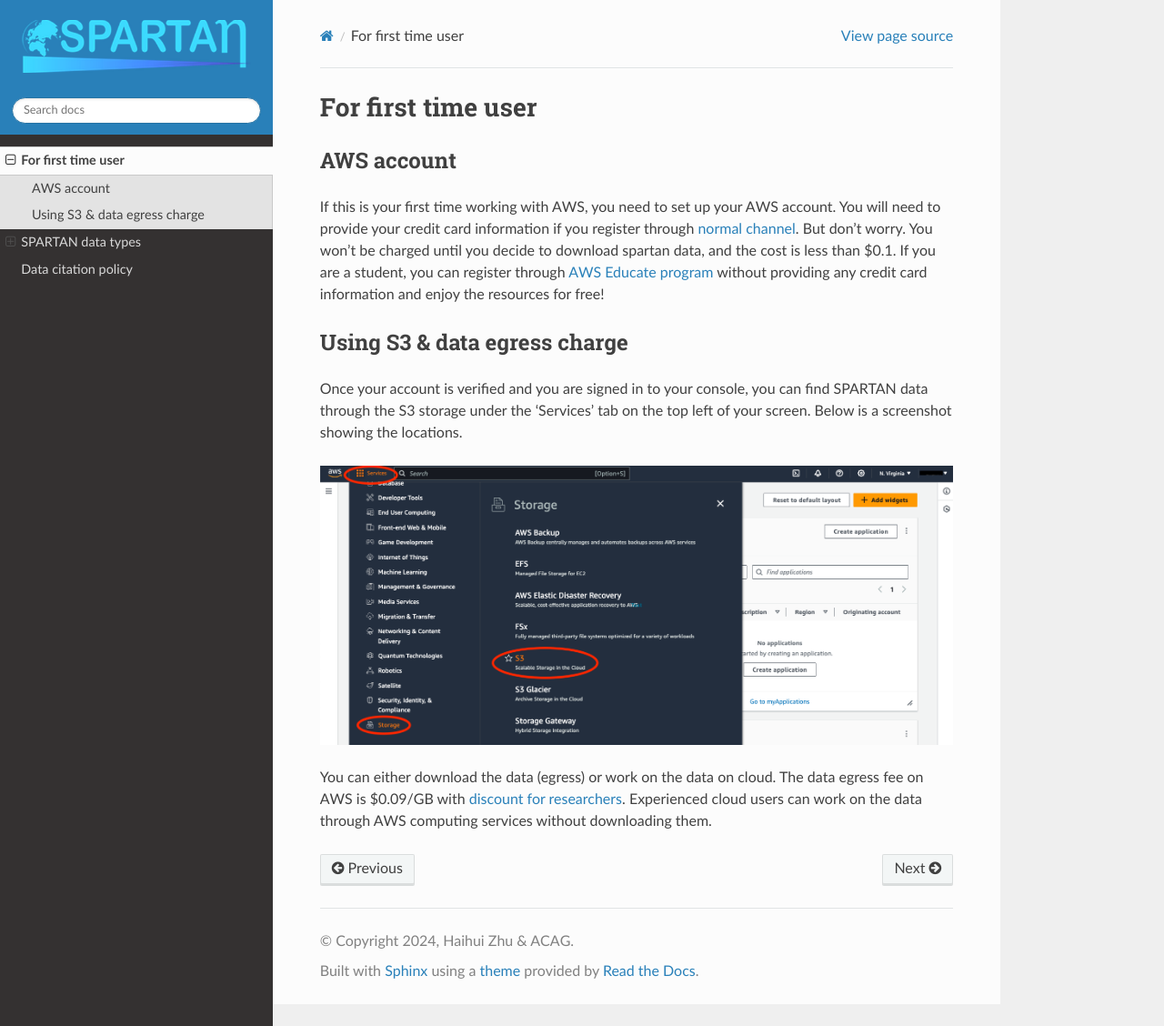
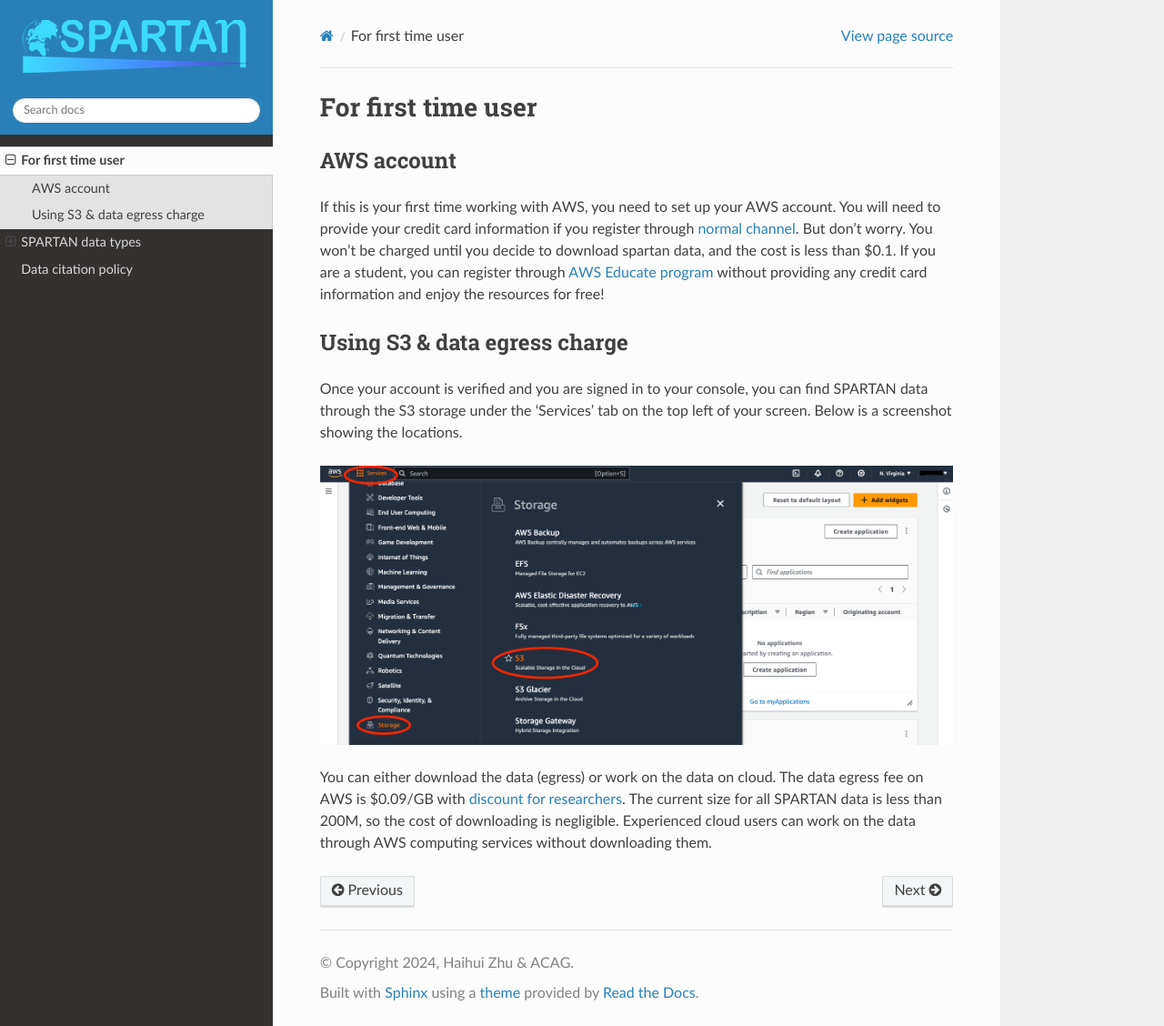
Before and after one commit to Atmospheric-Composition-Analysis-Group/spartan-cloud, a Sphinx documentation site: the page built from docs/source/first_time_users.rst, in a window 1280 px wide and 1128 px high. Shown: the whole window at 91% size. Built offline with Sphinx 7.4.7 and the Read the Docs theme 2.0.0, drawn with Linux system fonts in a browser that asks for light colours.

Commit message:
Update first_time_users.rst

```diff
--- a/docs/source/first_time_users.rst
+++ b/docs/source/first_time_users.rst
@@ -12,4 +12,4 @@
 
 .. figure:: img/aws_console_s3.png
 
-You can either download the data (egress) or work on the data on cloud. The data egress fee on AWS is $0.09/GB with `discount for researchers <https://aws.amazon.com/blogs/publicsector/aws-offers-data-egress-discount-to-researchers/>`_. Experienced cloud users can work on the data through AWS computing services without downloading them.
+You can either download the data (egress) or work on the data on cloud. The data egress fee on AWS is $0.09/GB with `discount for researchers <https://aws.amazon.com/blogs/publicsector/aws-offers-data-egress-discount-to-researchers/>`_. The current size for all SPARTAN data is less than 200M, so the cost of downloading is negligible. Experienced cloud users can work on the data through AWS computing services without downloading them.
```
